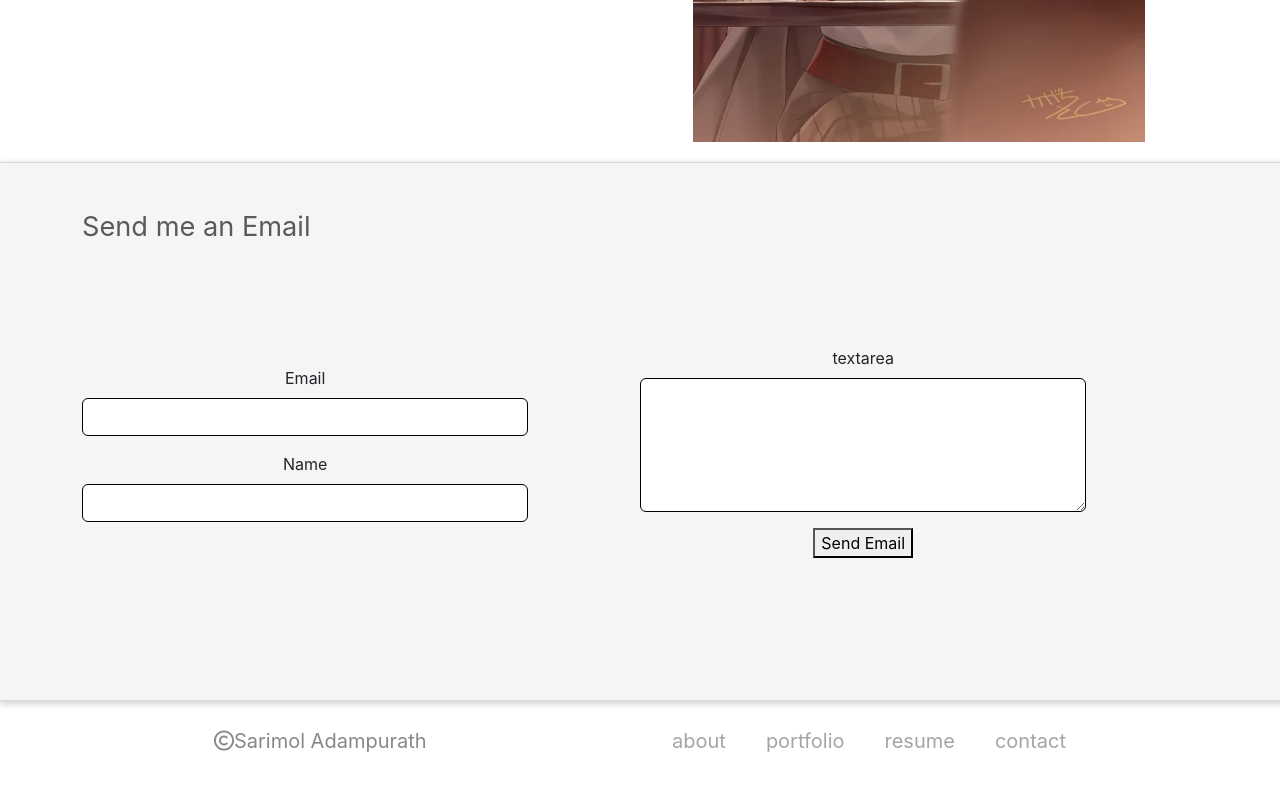
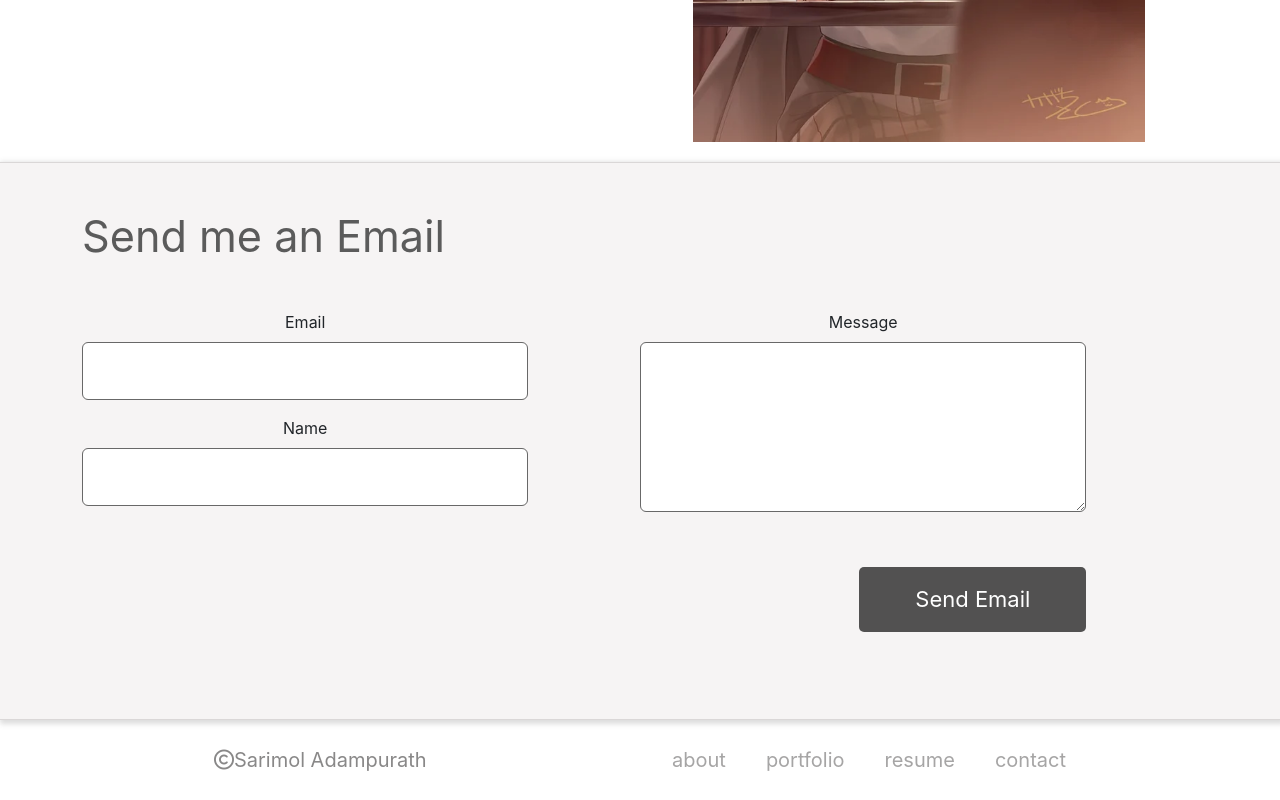
Before and after one commit to sari-rahul/My-Portfolio, a React (Create React App) app: page /contact in a window 1280 px wide. Shown: the part 690-1490 px from the top of the page. Built offline with nearby package versions, Linux system fonts and the light colour scheme; a web font is replaced by a local one.

Commit message:
Add Styles to Contact page

```diff
--- a/src/pages/Contact.js
+++ b/src/pages/Contact.js
@@ -25,33 +25,37 @@ const Contact = () => {
         </div>
         </div>
       <div className={styles.RightContainer}>
-        <img src={ContactImage} alt="Contact Image" />
+        <img src={ContactImage} alt="Contact" />
       </div>
     </Container>
     <div className={`${styles.GreyBackground} p-5`}>
       <Container>
       <h1 className={`${styles.Title} text-start`}>Send me an Email</h1>
       <Form className={`${styles.EmailContainer}`}>
+        <div className={styles.EmailInnerContainer}>
           <div className={`${styles.LeftContainer}`}>
             <div className={styles.ShorterDiv}>
             <Form.Group className='mb-3' controlId="Form.ControlInput">
               <Form.Label>Email </Form.Label>
-            <Form.Control type="email" className={`${styles.Border} w`} />
+              <Form.Control type="email" className={`${styles.Border} p-3`} />
             </Form.Group>
             <Form.Group className="mb-3" controlId="Form.ControlInput">
               <Form.Label>Name </Form.Label>
-            <Form.Control type="text" className={`${styles.Border}`}/>
+              <Form.Control type="text" className={`${styles.Border}  p-3`}/>
             </Form.Group>
             </div>
           </div>
           <div className={styles.RightContainer}>
             <div className={styles.ShorterDiv}>
-            <Form.Group className="mb-3" controlId="exampleForm.ControlTextarea1">
-              <Form.Label> textarea</Form.Label>
-              <Form.Control as="textarea" rows={5} className={`${styles.Border}`} />
+              <Form.Group className="mb-3" controlId="Form.ControlTextarea">
+                <Form.Label>Message</Form.Label>
+                <Form.Control as="textarea" rows={5} className={`${styles.Border} p-4`} />
               </Form.Group>
-            <button>Send Email</button>
           </div>
+          </div>
+        </div>
+        <div className={styles.ButtonDiv}>
+          <button className={styles.EmailButton}>Send Email</button>
         </div>
       </Form>
       </Container>
--- a/src/styles/Contact.module.css
+++ b/src/styles/Contact.module.css
@@ -23,9 +23,9 @@
     text-align: left;
 }
 .Title{
-    font-size: 1.7rem;
+    font-size: 2.7rem;
     font-weight: 400;
-    color: rgb(90, 90, 90);
+    color: rgb(91, 91, 91);
 }
 .LogoContainer{
     display: flex;
@@ -41,8 +41,13 @@
     display: flex;
     align-items: center;
     justify-content: space-evenly;
+    flex-direction: column;
+    height: 50vh;
+}
+.EmailInnerContainer{
+    display: flex;
     flex-direction: row;
-    height: 50vh;
+    width:100%;
 }
 .GreyBackground{
     width:100%;
@@ -54,8 +59,22 @@
     background-color: rgb(246, 244, 244);
 }
 .Border{
-    border: 1px solid black;
+    border: 1px solid rgb(104, 104, 104);
+
 }
 .ShorterDiv{
     width:80%;
 }
+.ButtonDiv{
+    display: flex;
+    justify-content: right;
+    width: 80%;
+}
+.EmailButton{
+    padding: 1rem 3.5rem;
+    background-color: #525151;
+    color: white;
+    font-size: 22px;
+    border: none;
+    border-radius: 5px;
+}
```
Lines whose indentation alone changed are shown as unchanged.
